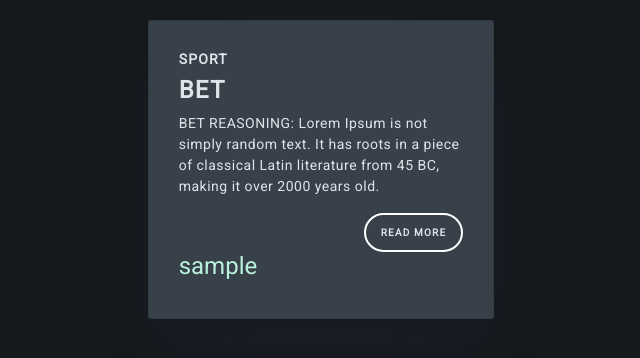
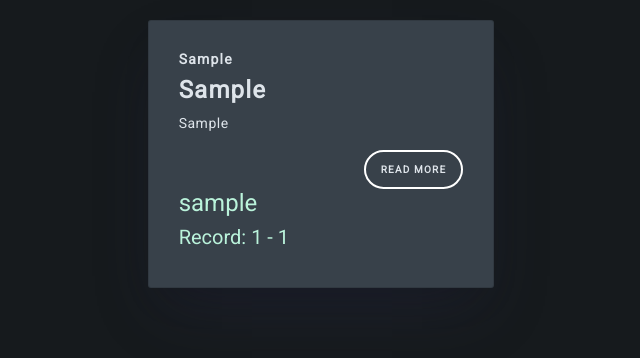
Before and after one commit to DenyusKeys/betSocial, a Node server app: page /feed in a window 1280 px wide. Shown: the part 80-438 px from the top of the page, without its empty margins (319-959 px from the left). Run offline with Node 20, Linux system fonts and the light colour scheme; a user stored in the database is signed in; tables that the repository leaves empty hold one stand-in row (values such as "Sample post"); some libraries are stand-ins or nearby versions.

Commit message:
Data is set for feed page.  Including limiting the reasoning to 3 lines as to not expand the cards too much on previews.

```diff
--- a/controllers/posts.js
+++ b/controllers/posts.js
@@ -12,7 +12,8 @@ module.exports = {
   },
   getFeed: async (req, res) => {
     try {
-      const posts = await Post.find().populate('createdBy', 'userName').sort({ createdAt: "desc" }).lean(); //lean removes extra unneeded data. FASTER!
+      //Populate will cross reference createdBy to the user schema along with other properties specified.
+      const posts = await Post.find().populate('createdBy', 'userName wins losses').sort({ createdAt: "desc" }).lean(); //lean removes extra unneeded data. FASTER!
       res.render("feedCurrent.ejs", { posts: posts });
     } catch (err) {
       console.log(err);
--- a/public/css/style.css
+++ b/public/css/style.css
@@ -80,6 +80,10 @@ a:hover{
      font-size: 14px;
      letter-spacing: 0.5px;
      line-height: 1.5;
+     display: -webkit-box;
+    -webkit-line-clamp: 3;      /* Number of lines to show */
+    -webkit-box-orient: vertical;
+    overflow: hidden;
 }
  .card-btn{
      all: unset;
--- a/views/feedCurrent.ejs
+++ b/views/feedCurrent.ejs
@@ -4,12 +4,13 @@
     <% for(let i=0; i<posts.length; i++) {%>
       <li class="card">
         <a href="/post/<%= posts[i]._id%>">
-          <h4 class="card-sport">SPORT</h4>
-          <h3 class="card-bet">BET</h3>
-          <p class="card-content">BET REASONING: Lorem Ipsum is not simply random text. It has roots in a piece of classical Latin literature from 45 BC, making it over 2000 years old.</p>
+          <h4 class="card-sport"><%= posts[i].sport %></h4>
+          <h3 class="card-bet"><%= posts[i].prediction %></h3>
+          <p class="card-content"><%= posts[i].reasoning %></p>
           <button class="card-btn">READ MORE</button>
         </a>
         <h4 class="bet-author"><%= posts[i].createdBy.userName %></h4>
+        <h5 class="bet-author">Record: <%= posts[i].createdBy.wins %> - <%= posts[i].createdBy.losses %></h5>
       </li>
     <% } %>
   </ul>
```
